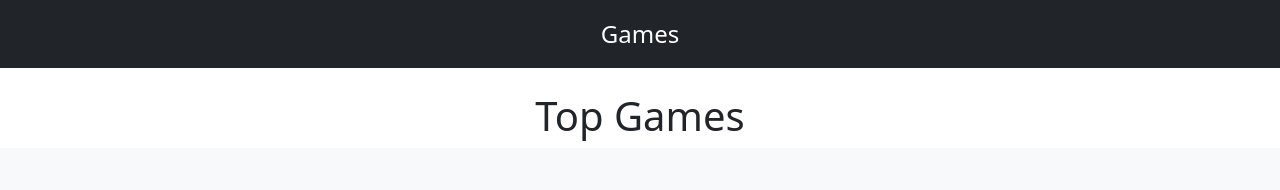
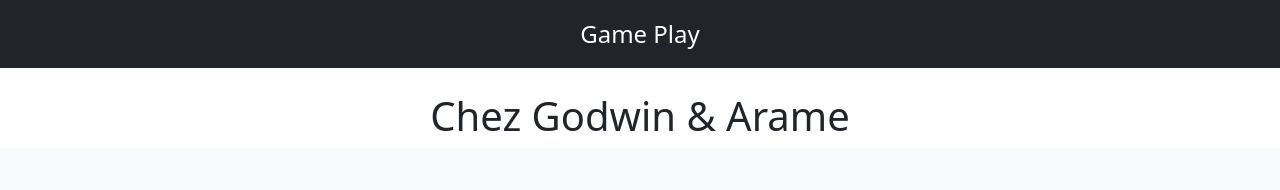
Before and after one commit to Godrest7/Top_Game_Play, a plain HTML site: page index.html in a window 1280 px wide. Shown: the top 190 px of the page. Drawn offline with nearby package versions, Linux system fonts and the light colour scheme.

Commit message:
Changement de nom

```diff
--- a/index.html
+++ b/index.html
@@ -19,13 +19,13 @@
     <!-- En-tête -->
     <header class="d-flex flex-wrap justify-content-center py-3 text-bg-dark">
         <a href="/" class="d-flex align-items-center text-white text-decoration-none">
-            <span class="fs-4 text-center">Games</span>
+            <span class="fs-4 text-center">Game Play</span>
         </a>
     </header>
 
         <!-- Titre principal -->
         <section>
-            <h1 class="text-center mt-4">Top Games</h1>
+            <h1 class="text-center mt-4">Chez Godwin & Arame</h1>
         </section>
 
 
```
